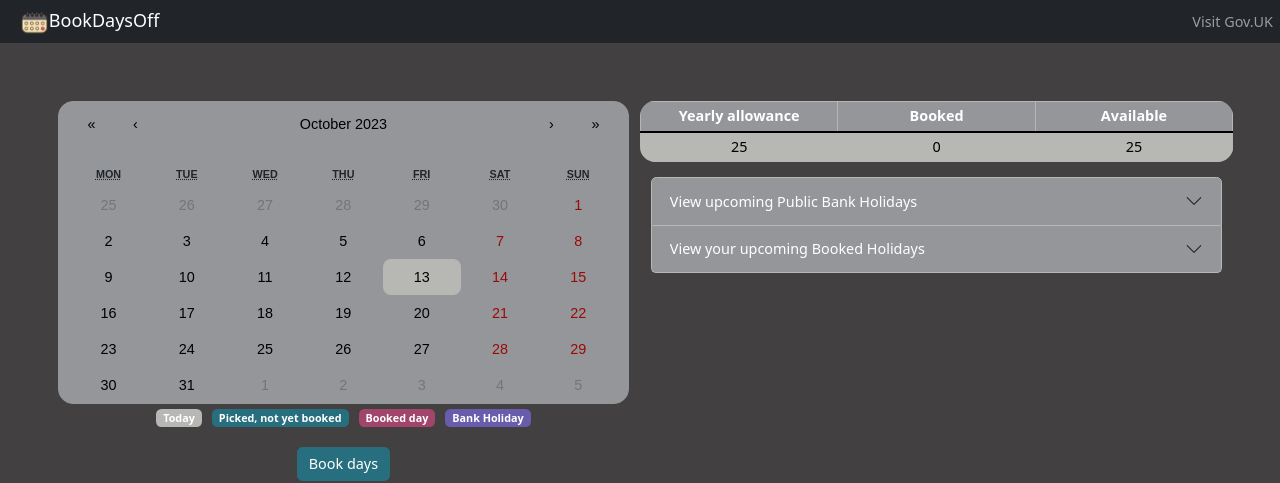
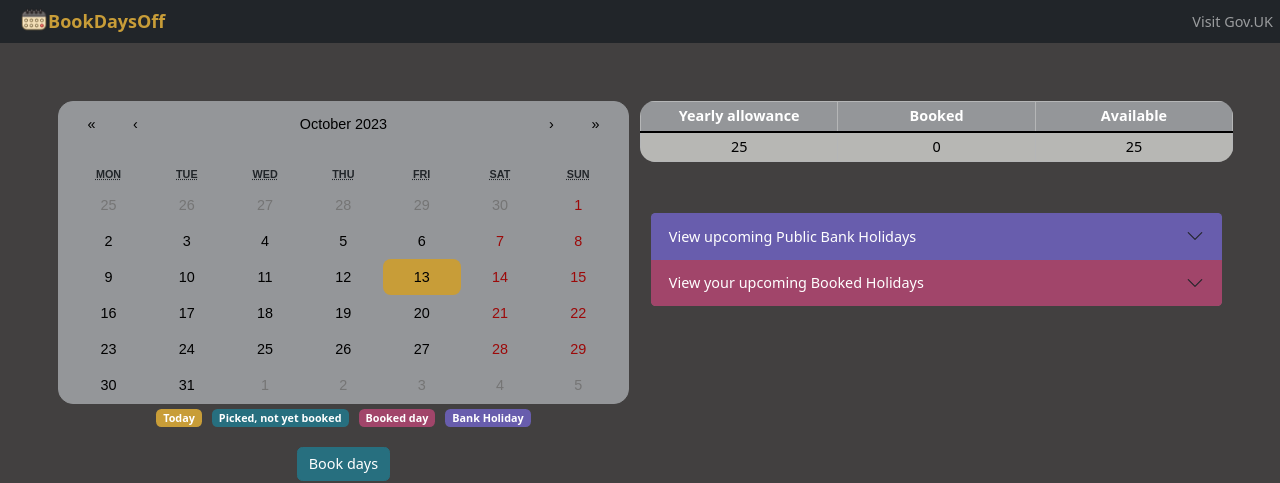
Before and after one commit to SaraClick/ReactCalendar, a React app: page / in a window 1280 px wide. Shown: the top 483 px of the page. Built offline with nearby package versions, Linux system fonts and the light colour scheme; no server answers; the HTML template or start-up script is replaced by a standard one.

Commit message:
styling adjustments to accordion

```diff
--- a/src/App.css
+++ b/src/App.css
@@ -49,11 +49,19 @@ footer p {
 }
 
 .navbar-branding {
+  text-decoration: none;
   padding-left: 20px;
+}
+.web-title{
+  color: #c89d38;
+  font-weight: bold;
+  vertical-align: middle;
 }
 
 .logo {
-  height: 2rem;
+  height: 2.3rem;
+  padding-bottom: 5px;
+
 }
 
 /* TABLE */
@@ -76,26 +84,35 @@ td {
 }
 
 /* Booked Holidays */
+.main-accordion{
+  padding-top: 2.5rem;
+}
+
 .booked-list{
   --bs-list-group-bg: #b7b7b4;
   --bs-list-group-border-color: #d0d0cd;
   font-size: 0.9rem;
 }
 
-/* ACCORDION */
-.accordion-button {
-  --bs-accordion-btn-bg: #949699;
+.accordion-bankholiday{
+  --bs-accordion-btn-bg: #685dad;
   --bs-accordion-btn-color: white;
-  --bs-accordion-active-bg: #949699;
+  --bs-accordion-active-bg: #685dad;
   --bs-accordion-active-color: white;
   --bs-accordion-btn-focus-box-shadow: none;
   --bs-accordion-border-color: none;
+  --bs-accordion-bg:#817ba5;
+}
+.accordion-bookedholidays{
+  --bs-accordion-btn-bg:  #a1456a;
+  --bs-accordion-btn-color: white;
+  --bs-accordion-active-bg: #a1456a;
+  --bs-accordion-active-color: white;
+  --bs-accordion-btn-focus-box-shadow: none;
+  --bs-accordion-border-color: none;
+  --bs-accordion-bg:#a67d8e;
 }
 
-div.accordion {
-  --bs-accordion-bg: #949699;
-  --bs-accordion-border-color: #b7b7b4;
-}
 
 /* CARDS (bank holiday) */
 .layout {
@@ -108,7 +125,7 @@ div.accordion {
   display: flex;
   width: 100%;
   flex-wrap: wrap;
-  background-color: rgb(148, 150, 153);
+  background-color:inherit;
   align-items: center;
   border-radius: 15px;
 }
@@ -123,6 +140,8 @@ div.accordion {
 }
 
 div.card {
+  border: 1.5px solid;
+  border-color: #d0d0cd;;
   background-color: #b7b7b4;
   border-radius: 15px;
 }
@@ -233,12 +252,11 @@ div.card {
 }
 
 .react-calendar__tile:enabled:hover {
-  background-color: #a9ae17;
+  background-color:  #b7b7b4;
 }
 
 .react-calendar__tile--now {
-  background: #b7b7b4;
-  color: black;
+  background:  #c89d38;
 }
 
 .react-calendar__tile--now:enabled:hover,
--- a/src/components/BookDaysOff.jsx
+++ b/src/components/BookDaysOff.jsx
@@ -43,17 +43,17 @@ function BookDaysOff({
         </Row>
         <Row>
           <Accordion className="main-accordion">
-            <Accordion.Item eventKey="0">
+            <Accordion.Item className="accordion-bankholiday" eventKey="0">
               <Accordion.Header>
-                View upcoming Public Bank Holidays
+                <span>View upcoming Public Bank Holidays</span>
               </Accordion.Header>
               <Accordion.Body>
                 <BankHolidays bankHolidays={bankHolidays} />
               </Accordion.Body>
             </Accordion.Item>
-            <Accordion.Item eventKey="1">
+            <Accordion.Item className="accordion-bookedholidays" eventKey="1">
               <Accordion.Header>
-                View your upcoming Booked Holidays
+                <span>View your upcoming Booked Holidays</span>
               </Accordion.Header>
               <Accordion.Body>
                 <BookedHolidays daysBooked={daysBooked} />
--- a/src/components/Header.jsx
+++ b/src/components/Header.jsx
@@ -1,5 +1,4 @@
 import React from "react";
-import Container from "react-bootstrap/Container";
 import Nav from "react-bootstrap/Nav";
 import Navbar from "react-bootstrap/Navbar";
 import Logo from "../assets/calendar-icon.png";
@@ -8,9 +7,9 @@ import "bootstrap/dist/css/bootstrap.css";
 function Header({}) {
   return (
     <Navbar className="navbar navbar-expand-lg navbar-dark bg-dark fixed-top">
-      <Navbar.Brand className="navbar-branding" href="/">
+      <Navbar.Brand className="navbar-branding">
         <img className="logo" src={Logo} alt="Suitcase logo of BookDaysOff" />
-        BookDaysOff
+        <span className="web-title">BookDaysOff</span>
       </Navbar.Brand>
       <Nav className="me-auto" style={{ flex: "1" }}>
         {/* Empty div with flex: 1 to push Nav.Link to the right */}
```
